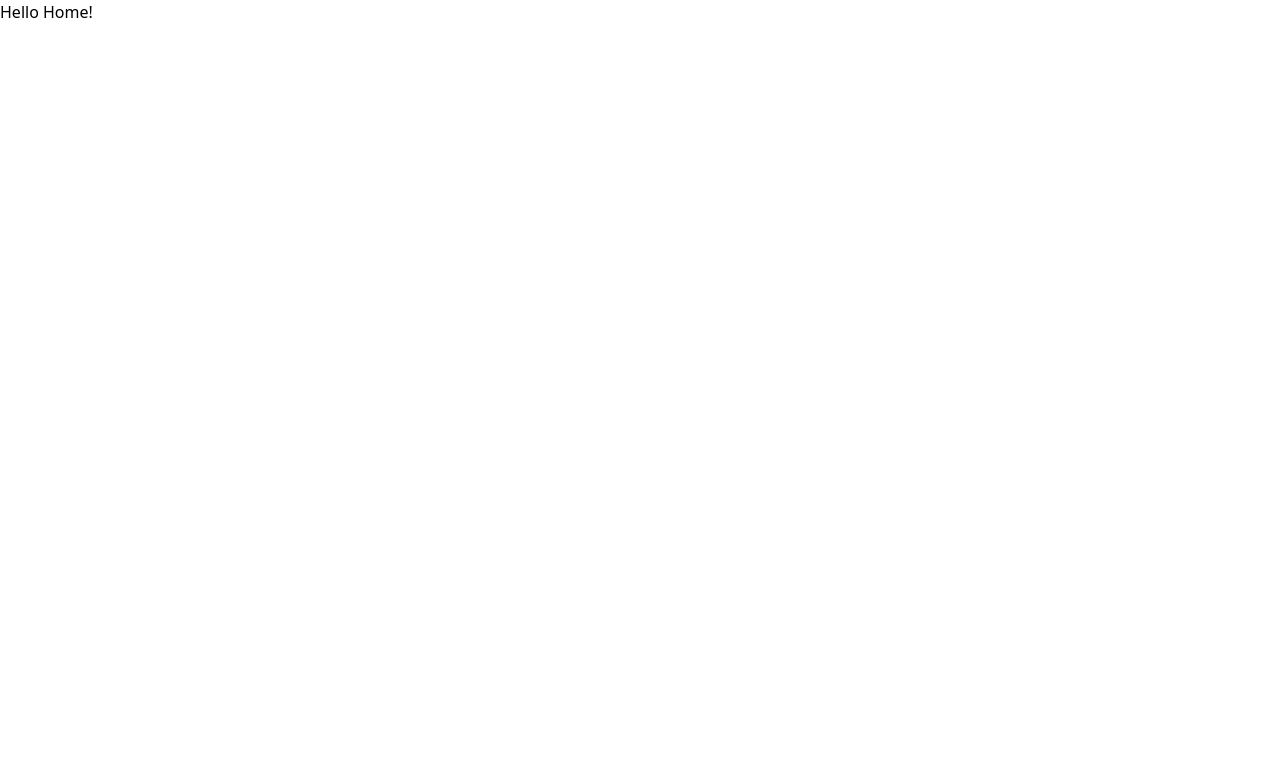
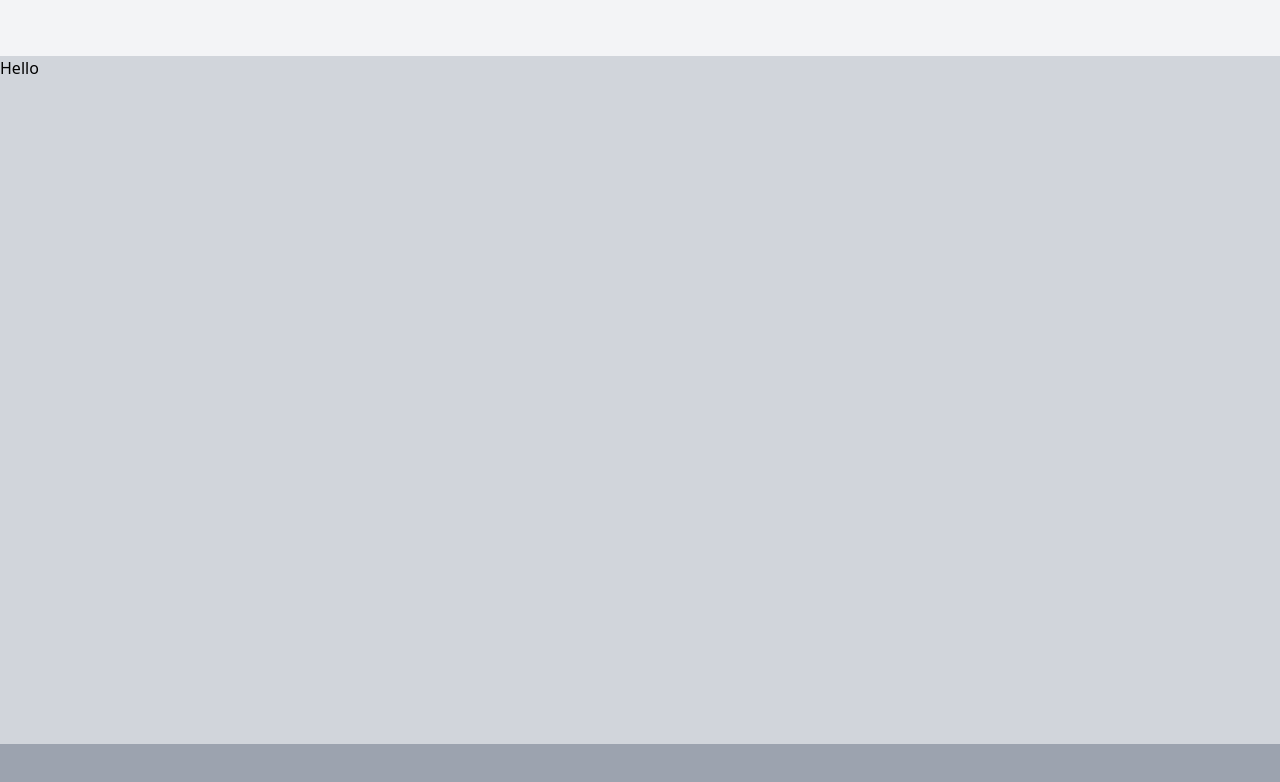
Before and after one commit to mrleidesen/VMock-UI, a Vue app: page / in a window 1280 px wide. Shown: the top 782 px of the page. Built offline with nearby package versions, Linux system fonts and the light colour scheme.

Commit message:
feat: layout

```diff
--- a/index.html
+++ b/index.html
@@ -4,7 +4,7 @@
     <meta charset="UTF-8" />
     <link rel="icon" href="/favicon.ico" />
     <meta name="viewport" content="width=device-width, initial-scale=1.0" />
-    <title>Vite App</title>
+    <title>VMock UI</title>
   </head>
   <body>
     <div id="app"></div>
--- a/package.json
+++ b/package.json
@@ -8,6 +8,7 @@
   },
   "dependencies": {
     "autoprefixer": "^10.2.5",
+    "mockjs": "^1.1.0",
     "postcss": "^8.2.10",
     "tailwindcss": "^2.1.1",
     "vue": "^3.0.5",
--- a/src/App.vue
+++ b/src/App.vue
@@ -1,3 +1,20 @@
 <template>
-  <router-view></router-view>
+  <div class="w-full h-screen flex flex-col overflow-hidden">
+    <Header />
+    <main class="w-full flex-1 overflow-auto bg-gray-300">
+      <router-view></router-view>
+    </main>
+    <Footer />
+  </div>
 </template>
+
+<script>
+import Header from '@/components/Header.vue'
+import Footer from '@/components/Footer.vue'
+
+export default {
+  components: {
+    Header, Footer
+  },
+}
+</script>
--- /dev/null
+++ b/src/components/Footer.vue
@@ -0,0 +1,3 @@
+<template>
+  <footer class="w-full h-14 bg-gray-400"></footer>
+</template>
--- /dev/null
+++ b/src/components/Header.vue
@@ -0,0 +1,3 @@
+<template>
+  <header class="w-full h-14 bg-gray-100"></header>
+</template>
--- a/src/components/HelloWorld.vue
+++ /dev/null
@@ -1,33 +0,0 @@
-<template>
-  <h1>{{ msg }}</h1>
-
-  <p>
-    <a href="https://vitejs.dev/guide/features.html" target="_blank">
-      Vite Documentation
-    </a>
-    |
-    <a href="https://v3.vuejs.org/" target="_blank">Vue 3 Documentation</a>
-  </p>
-
-  <button @click="state.count++">count is: {{ state.count }}</button>
-  <p>
-    Edit
-    <code>components/HelloWorld.vue</code> to test hot module replacement.
-  </p>
-</template>
-
-<script setup>
-import { defineProps, reactive } from 'vue'
-
-defineProps({
-  msg: String
-})
-
-const state = reactive({ count: 0 })
-</script>
-
-<style scoped>
-a {
-  color: #42b983;
-}
-</style>
--- a/src/views/Home.vue
+++ b/src/views/Home.vue
@@ -1,3 +1,11 @@
 <template>
-  <h1>Hello Home!</h1>
+  <h1>Hello</h1>
 </template>
+
+<script>
+export default {
+  setup() {
+
+  }
+}
+</script>
```
Also changed, not shown: src/assets/logo.png (deleted), 1 other file (tests, documents, lock files or other folders).
